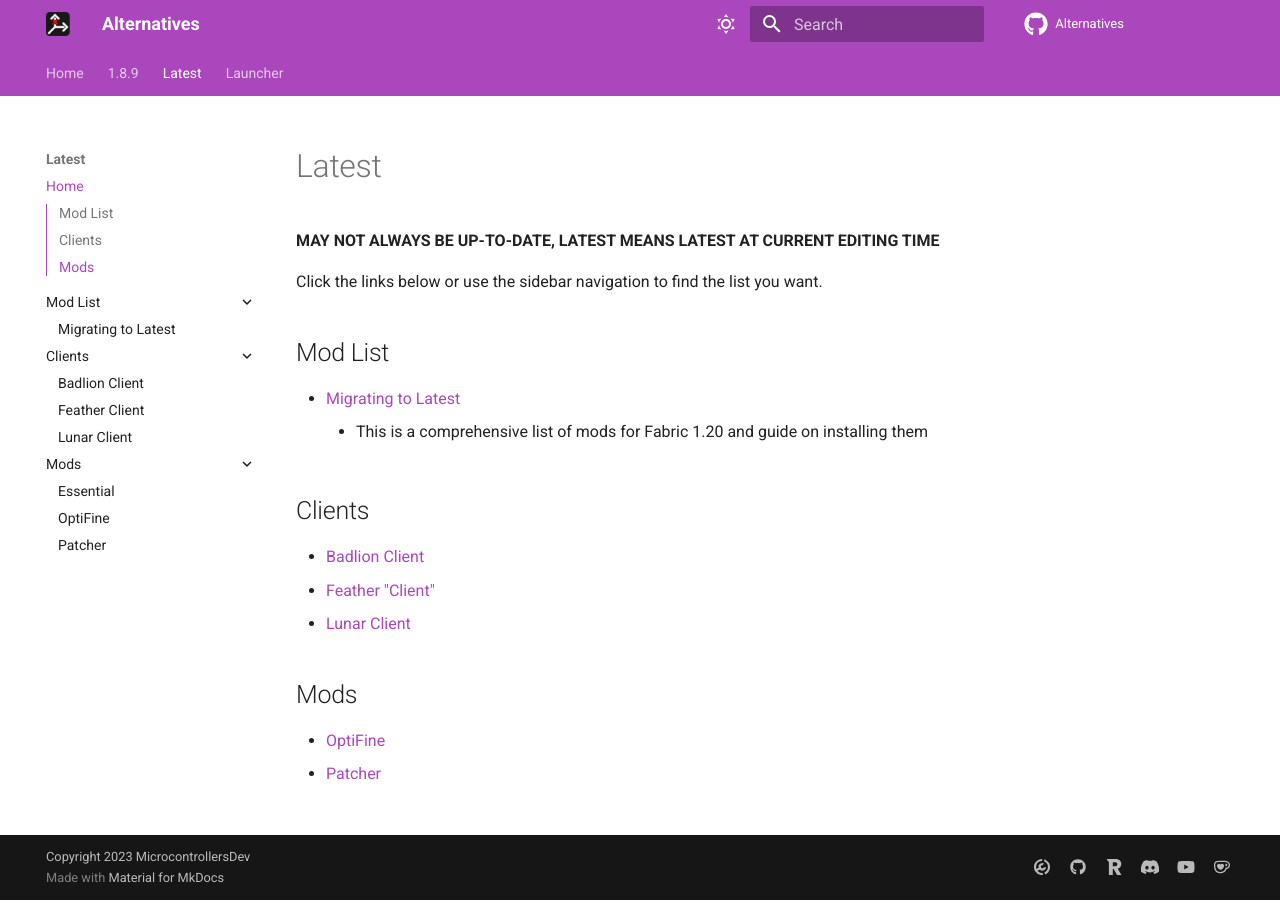
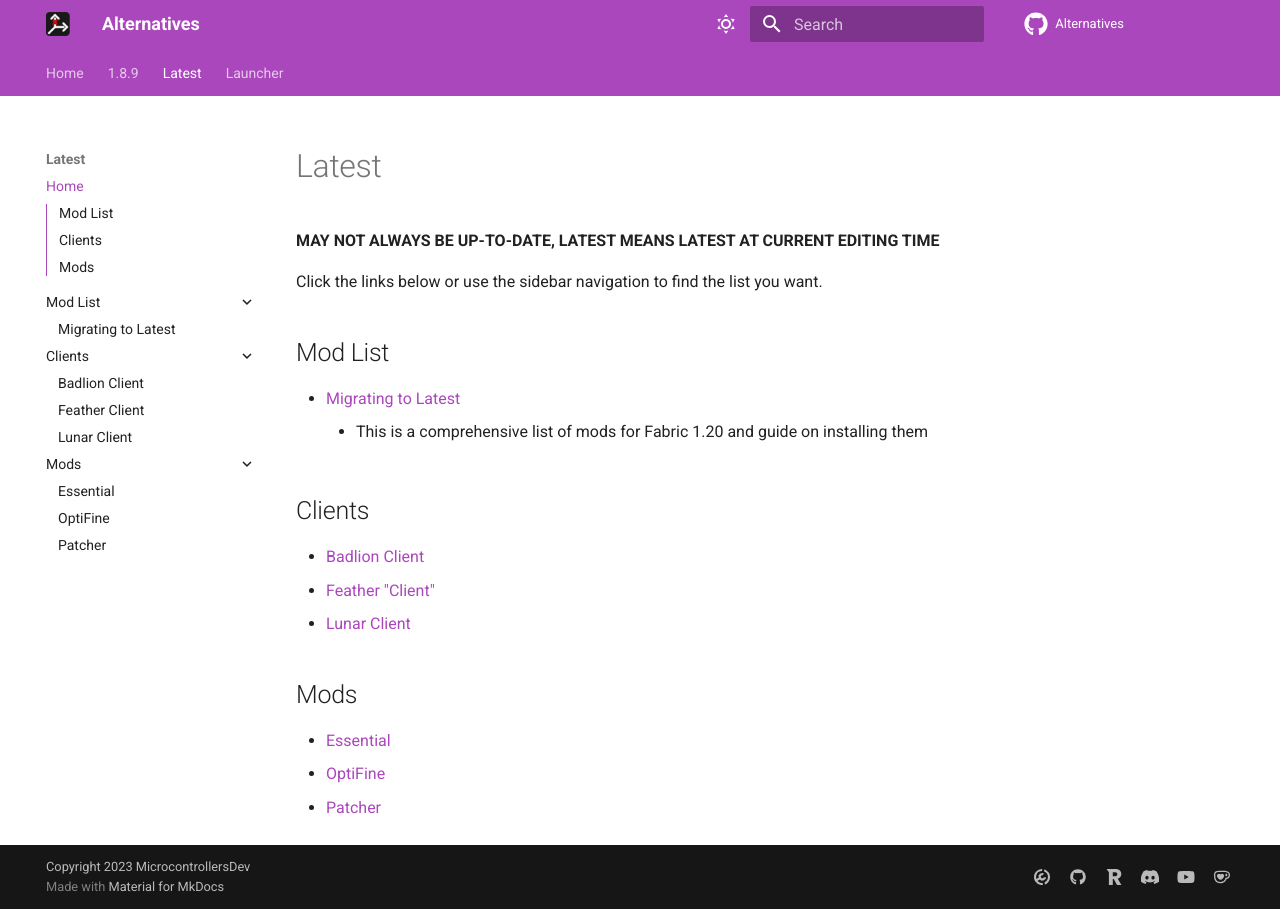
Before and after one commit to MicrocontrollersDev/Alternatives, an MkDocs documentation site: the page built from docs/latest/home.md, in a window 1280 px wide. Built offline with MkDocs 1.6.1 and Material for MkDocs 9.7.7, drawn with Linux system fonts in a browser that asks for light colours; comment, search, counter and statistics services are not loaded.

Commit message:
add essential to latest home page

```diff
--- a/docs/latest/home.md
+++ b/docs/latest/home.md
@@ -17,5 +17,6 @@
 
 ## Mods
 
+* [Essential](https://alternatives.microcontrollers.dev/latest/essential)
 * [OptiFine](https://alternatives.microcontrollers.dev/latest/optifine)
 * [Patcher](https://alternatives.microcontrollers.dev/latest/patcher)
```
